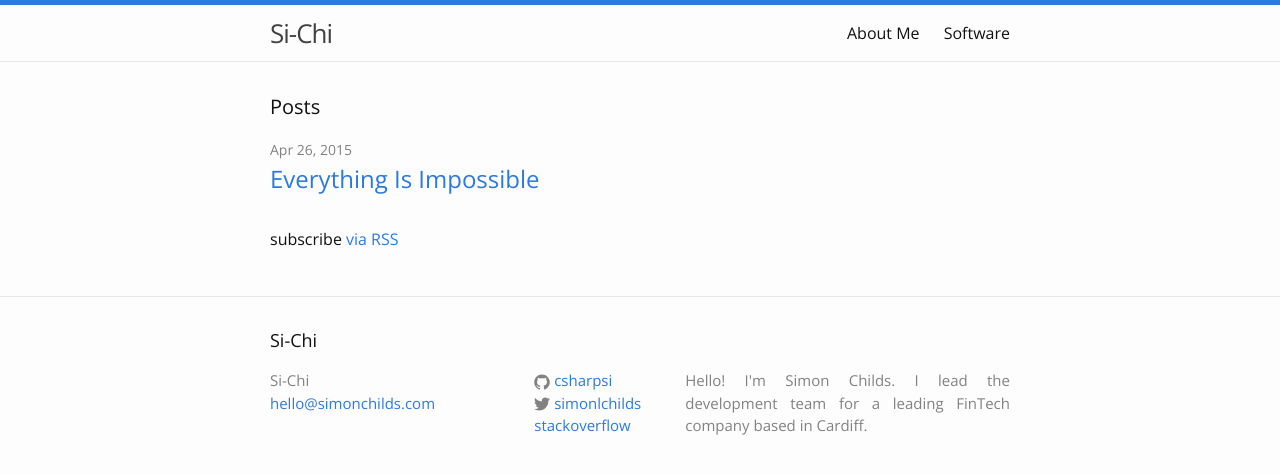
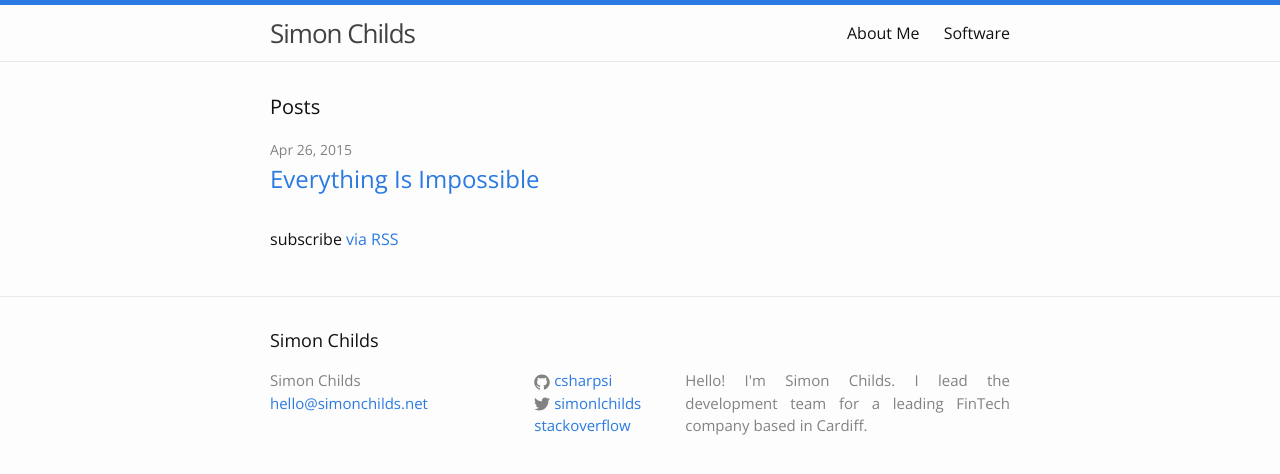
Before and after one commit to csharpsi/csharpsi.github.io, a Jekyll site: the page built from index.html, in a window 1280 px wide. Shown: the top 474 px of the page. Built offline with Jekyll 4.4.1, drawn with Linux system fonts in a browser that asks for light colours.

Commit message:
Update _config.yml

```diff
--- a/_config.yml
+++ b/_config.yml
@@ -1,6 +1,6 @@
 # Site settings
-title: Si-Chi
-email: hello@simonchilds.com
+title: Simon Childs
+email: hello@simonchilds.net
 description: >
   Hello! I'm Simon Childs. I lead the development team for
   a leading FinTech company based in Cardiff.
```
